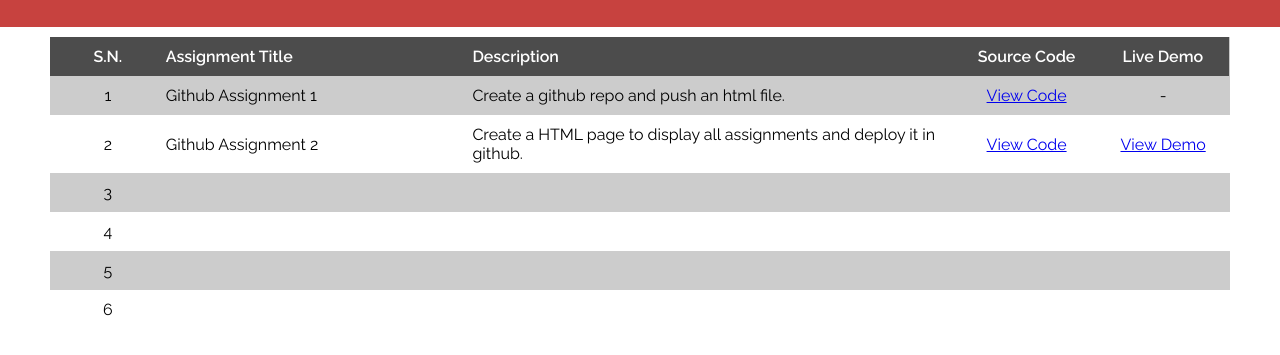
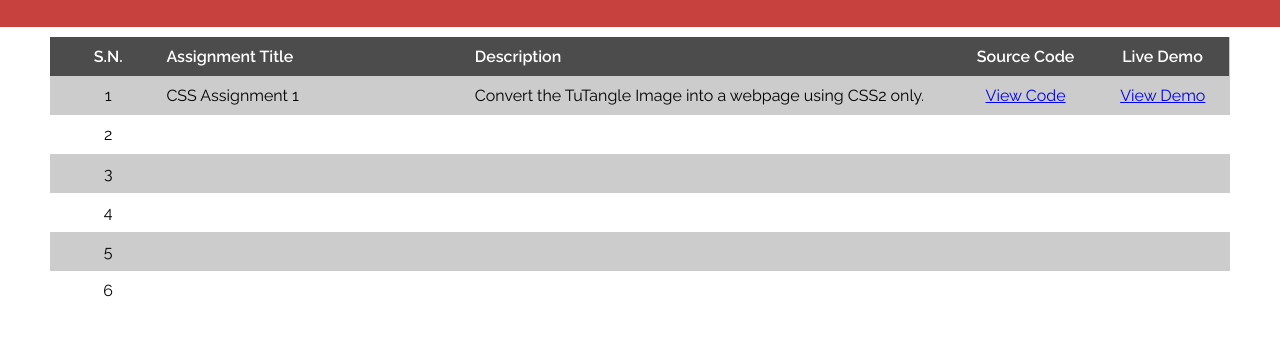
Before and after one commit to Agrim9841/LFAssignments, a plain HTML site: page docs/index.html in a window 1280 px wide. Shown: the part 199-554 px from the top of the page. Drawn offline with Linux system fonts and the light colour scheme.

Commit message:
links revised

```diff
--- a/docs/index.html
+++ b/docs/index.html
@@ -32,17 +32,17 @@
             <tbody>
                 <tr class="tableRow">
                     <td class="tableCol1">1</td>
-                    <td class="tableCol2">Github Assignment 1</td>
-                    <td class="tableCol3">Create a github repo and push an html file.</td>
-                    <td class="tableCol4"><a href="https://github.com/Agrim9841/LFAssignment/">View Code</a></td>
-                    <td class="tableCol5">-</td>
+                    <td class="tableCol2">CSS Assignment 1</td>
+                    <td class="tableCol3">Convert the TuTangle Image into a webpage using CSS2 only.</td>
+                    <td class="tableCol4"><a href="https://github.com/Agrim9841/LFAssignments/tree/dev/docs/Design/Assignment2" target="_blank">View Code</a></td>
+                    <td class="tableCol5"><a href="https://agrim9841.github.io/LFAssignments/Design/Assignment2/index" target="_blank">View Demo</a></td>
                 </tr>
                 <tr class="tableRow">
                     <td class="tableCol1">2</td>
-                    <td class="tableCol2">Github Assignment 2</td>
-                    <td class="tableCol3">Create a HTML page to display all assignments and deploy it in github.</td>
-                    <td class="tableCol4"><a href="https://github.com/Agrim9841/LFAssignments">View Code</a></td>
-                    <td class="tableCol5"><a href="https://agrim9841.github.io/LFAssignments/">View Demo</a></td>
+                    <td class="tableCol2"></td>
+                    <td class="tableCol3"></td>
+                    <td class="tableCol4"></td>
+                    <td class="tableCol5"></td>
                 </tr>
                 <tr class="tableRow">
                     <td class="tableCol1">3</td>
```
Also changed, not shown: docs/Design/Assignment2/index.html (+1 -1 lines).
